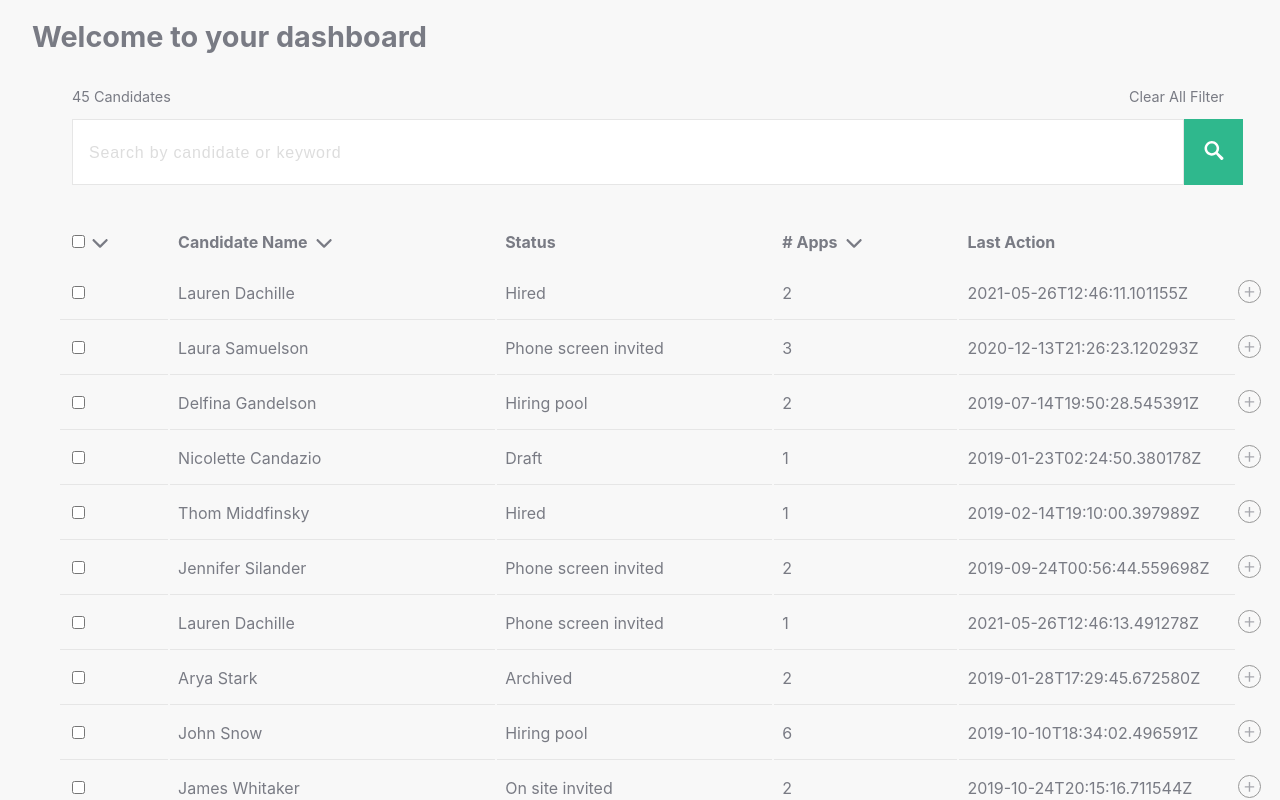
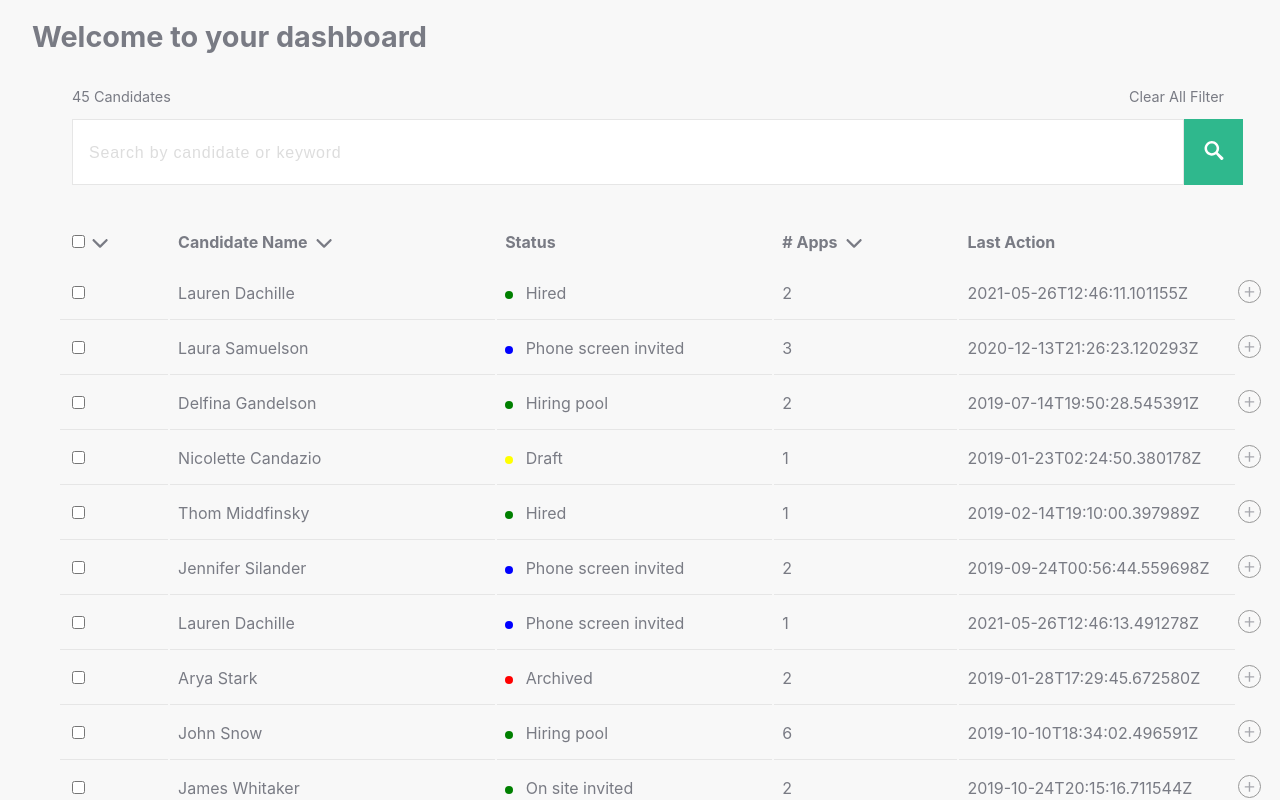
Before and after one commit to daveryde/nimble-code-challenge, a React (Create React App) app: page / in a window 1280 px wide. Shown: the top 800 px of the page. Built offline with nearby package versions, Linux system fonts and the light colour scheme.

Commit message:
UI: status color mapping

```diff
--- a/src/components/CandidateExpand.js
+++ b/src/components/CandidateExpand.js
@@ -1,4 +1,5 @@
 import React from 'react';
+import { colorMapping } from 'utils/enums';
 
 const CandidateExpand = (applicationList) => {
     return (
@@ -13,7 +14,7 @@ const CandidateExpand = (applicationList) => {
                             {application.role.title}
                         </td>
                         <td className="table__data--expand">
-                            {application.new_status.label}
+                        <div className={`table__status table__status--${colorMapping[application.new_status.color]}`} /> {application.new_status.label}
                         </td>
                     </tr>
                 )
--- a/src/components/CandidateTable.js
+++ b/src/components/CandidateTable.js
@@ -8,6 +8,7 @@ import { DownCaret, SearchIcon, PlusSign, MinusSign } from 'ui-kit/icons';
 
 // data source
 import data from '../data/candidates.json';
+import { colorMapping } from 'utils/enums';
 
 const CandidateTable = () => {
     const [allChecked, setAllChecked] = useState(false);
@@ -23,8 +24,8 @@ const CandidateTable = () => {
                     <p
                         className="table__filter--link"
                         onClick={() => setQuery('')}
-                        >
-                            Clear All Filter
+                    >
+                        Clear All Filter
                     </p>
                 </div>
                 <form className="table__search">
@@ -34,7 +35,7 @@ const CandidateTable = () => {
                         placeholder="Search by candidate or keyword"
                         value={query}
                         onChange={(e) => setQuery(e.target.value)}
-                        />
+                    />
                     <button className="table__submit">
                         <SearchIcon className="svg__icon svg__icon--search" />
                     </button>
@@ -82,7 +83,7 @@ const CandidateTable = () => {
                                             {result.name}
                                         </td>
                                         <td className="table__data">
-                                            {result.applications[0].new_status.label}
+                                            <div className={`table__status table__status--${colorMapping[result.applications[0].new_status.color]}`} /> {result.applications[0].new_status.label}
                                         </td>
                                         <td className="table__data">
                                             {result.applications.length}
--- a/src/index.css
+++ b/src/index.css
@@ -109,6 +109,30 @@ code {
   background: #fff;
 }
 
+.table__status {
+  display: inline-block;
+  width: .5rem;
+  height: .5rem;
+  margin-right: .5rem;
+  border-radius: 50%;
+}
+
+.table__status--red {
+  background: red;
+}
+
+.table__status--green {
+  background: green;
+}
+
+.table__status--blue {
+  background: blue;
+}
+
+.table__status--yellow {
+  background: yellow;
+}
+
 .svg__icon {
   width: 2vmin;
   margin-left: .3rem;
```
